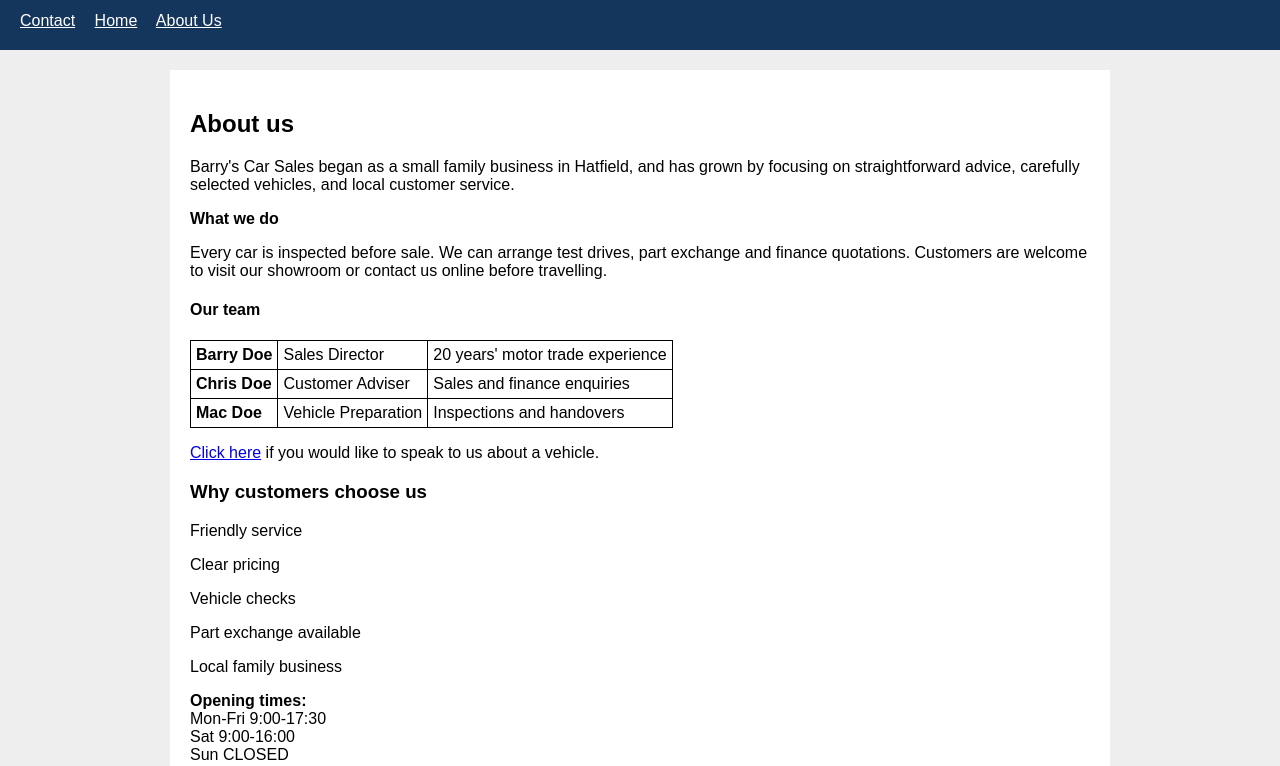
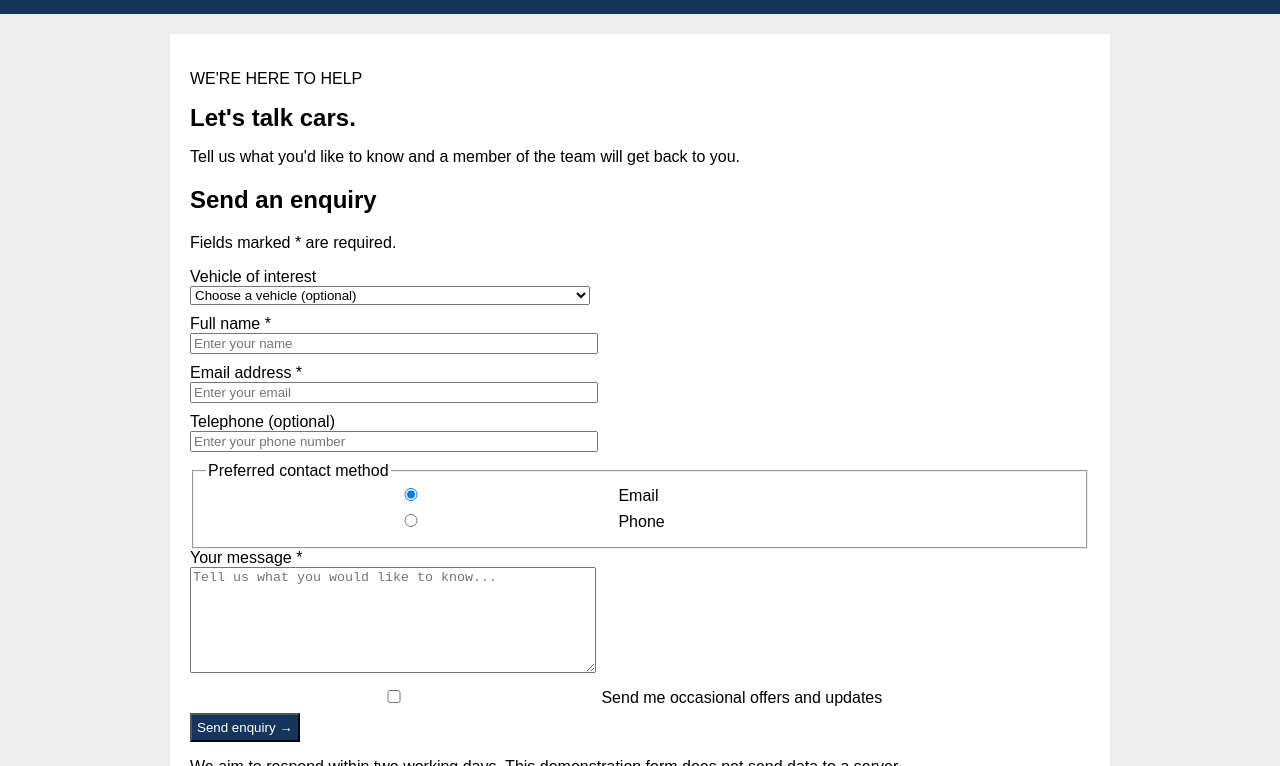
Before and after one commit to hamadasim/Barry-car-sale-project, a plain HTML site: page about.html in a window 1280 px wide. Shown: the part 96-862 px from the top of the page. Drawn offline with Linux system fonts and the light colour scheme.

```diff
--- a/about.html
+++ b/about.html
@@ -1,78 +1,27 @@
-<!DOCTYPE html>
-<html lang="en">
-<head>
-    <meta charset="utf-8">
-    <title>About Barry's Car Sales</title>
-    <link rel="stylesheet" href="styles.css">
-    <script src="script.js" defer></script>
-</head>
+<!doctype html>
+<html lang="en-GB">
+<head><meta charset="utf-8"><meta name="viewport" content="width=device-width, initial-scale=1"><meta name="description" content="Contact Barry's Car Sales about a vehicle or arrange a viewing."><title>Vehicle Enquiry | Barry's Car Sales</title><link rel="stylesheet" href="styles.css"><script src="script.js" defer></script></head>
 <body>
-<header>
-    <div>
-        <div>
-            <h1>Barry's Car Sales</h1>
-            <div>Local quality used cars at sensible prices</div>
-        </div>
-        <div>Call 01707 111 222</div>
-    </div>
-    <nav>
-        <a href="enquiry.html">Contact</a>
-        <a href="index.html">Home</a>
-        <a href="about.html">About Us</a>
-    </nav>
-</header>
-
-<main>
-    <div>
-        <section>
-            <h2>About us</h2>
-            <p>Barry's Car Sales began as a small family business in Hatfield, and has grown by focusing on straightforward advice, carefully selected vehicles, and local customer service.</p>
-
-            <div><strong>What we do</strong></div>
-            <p>Every car is inspected before sale. We can arrange test drives, part exchange and finance quotations. Customers are welcome to visit our showroom or contact us online before travelling.</p>
-
-            <h4>Our team</h4>
-            <table>
-                <tr>
-                    <td><strong>Barry Doe</strong></td>
-                    <td>Sales Director</td>
-                    <td>20 years' motor trade experience</td>
-                </tr>
-                <tr>
-                    <td><strong>Chris Doe</strong></td>
-                    <td>Customer Adviser</td>
-                    <td>Sales and finance enquiries</td>
-                </tr>
-                <tr>
-                    <td><strong>Mac Doe</strong></td>
-                    <td>Vehicle Preparation</td>
-                    <td>Inspections and handovers</td>
-                </tr>
-            </table>
-
-            <p><a href="enquiry.html">Click here</a> if you would like to speak to us about a vehicle.</p>
-        </section>
-
-        <aside>
-            <h3>Why customers choose us</h3>
-            <p>Friendly service</p>
-            <p>Clear pricing</p>
-            <p>Vehicle checks</p>
-            <p>Part exchange available</p>
-            <p>Local family business</p>
-        </aside>
-    </div>
-
-    <div>
-        <strong>Opening times:</strong><br>
-        Mon-Fri 9:00-17:30<br>
-        Sat 9:00-16:00<br>
-        Sun CLOSED
-    </div>
+<a class="skip-link" href="#main">Skip to main content</a>
+<header class="site-header"><div class="header-inner"><a class="brand" href="index.html" aria-label="Barry's Car Sales home"><span class="brand-mark" aria-hidden="true">B</span><span><span class="brand-name">Barry's <em>Car Sales</em></span><span class="brand-tagline">Good cars. Straightforward service.</span></span></a><a class="phone-link" href="tel:01707111222">☎ 01707 111 222</a></div><nav class="primary-nav" aria-label="Main navigation"><div class="nav-inner"><a href="index.html">Home</a><a href="about.html">About us</a><a href="enquiry.html" aria-current="page">Enquire</a></div></nav></header>
+<main id="main">
+  <section class="page-intro compact"><p class="eyebrow">WE'RE HERE TO HELP</p><h1>Let's talk <span>cars.</span></h1><p>Tell us what you'd like to know and a member of the team will get back to you.</p></section>
+  <div class="form-layout">
+    <section class="form-panel" aria-labelledby="form-heading"><h2 id="form-heading">Send an enquiry</h2><p class="form-help">Fields marked <span aria-hidden="true">*</span> are required.</p>
+      <form id="enquiry-form" action="#" method="get">
+        <div class="form-field"><label for="car">Vehicle of interest</label><select id="car" name="vehicle"><option value="">Choose a vehicle (optional)</option><option>2019 Hatch 1.0</option><option>2020 Trail 1.5</option><option>2018 Audi S4</option><option>2021 City-e</option></select></div>
+        <div class="form-field"><label for="name">Full name <span aria-hidden="true">*</span></label><input id="name" name="name" type="text" autocomplete="name" required minlength="2" required placeholder="Enter your name"></div>
+        <div class="form-field"><label for="email">Email address <span aria-hidden="true">*</span></label><input id="email" name="email" type="email" autocomplete="email" required required placeholder="Enter your email"></div>
+        <div class="form-field"><label for="phone">Telephone (optional)</label><input id="phone" name="phone" type="tel" autocomplete="tel" required placeholder="Enter your phone number"></div>
+        <fieldset class="form-field"><legend>Preferred contact method</legend><div class="choice-row"><label><input type="radio" name="contact" value="email" checked> Email</label><label><input type="radio" name="contact" value="phone"> Phone</label></div></fieldset>
+        <div class="form-field"><label for="message">Your message <span aria-hidden="true">*</span></label><textarea id="message" name="message" rows="5" required placeholder="Tell us what you would like to know..."></textarea></div>
+        <div class="form-field checkbox-field"><label for="updates"><input type="checkbox" id="updates" name="updates" value="yes"> Send me occasional offers and updates</label></div>
+        <button class="button button-maroon" type="submit">Send enquiry <span aria-hidden="true">→</span></button>
+        <p id="form-status" class="form-status" role="status" aria-live="polite" tabindex="-1">We aim to respond within two working days. This demonstration form does not send data to a server.</p>
+      </form>
+    </section>
+    <aside class="contact-panel"><p class="eyebrow">PREFER A CALL?</p><h2>Speak to a real person.</h2><p>Our team can help with vehicle details, test drives, part exchange and finance quotations.</p><a class="contact-number" href="tel:01707111222">01707 111 222</a><hr><h3>Visit us</h3><p>15 Chipmunk Close<br>Hatfield, Hertfordshire</p><h3>Opening times</h3><p>Mon–Fri: 9:00–17:30<br>Sat: 9:00–16:00<br>Sun: Closed</p></aside>
+  </div>
 </main>
-
-<footer>
-    Barry's Car Sales · 15 Chipmunk Close, Hatfield, Hertfordshire · 01707 111 222
-</footer>
-</body>
-</html>
+<footer class="site-footer"><div class="footer-inner"><div><a class="footer-brand" href="index.html">Barry's Car Sales</a><p>15 Chipmunk Close, Hatfield, Hertfordshire</p></div><div><p><strong>Speak to our team</strong></p><a href="tel:01707111222">01707 111 222</a><p><a href="about.html">About us</a></p></div></div><p class="copyright">© Barry's Car Sales. Vehicle information is subject to confirmation.</p></footer>
+</body></html>
```
